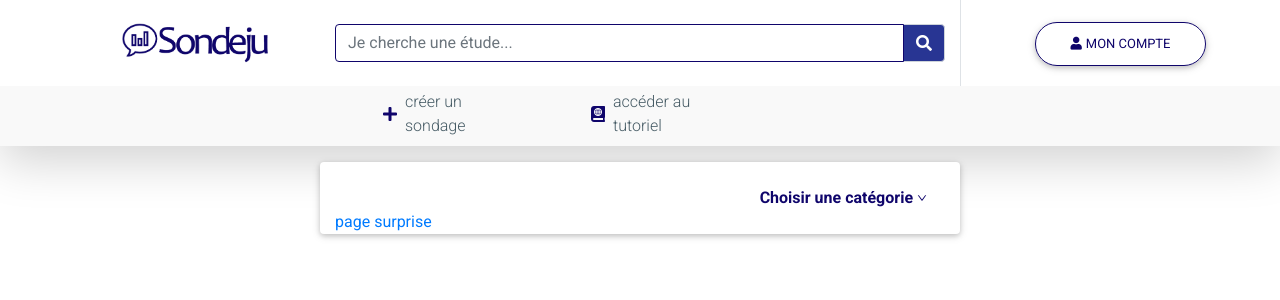
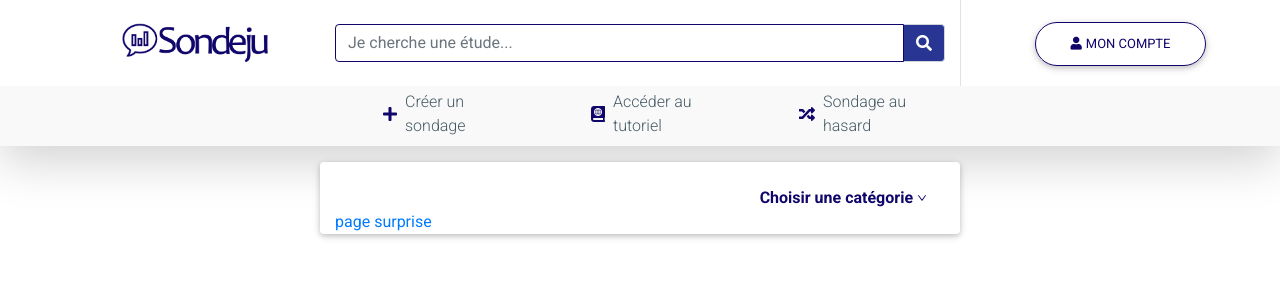
Before and after one commit to Antoine68/sondeju, a React (Create React App) app: page / in a window 1280 px wide. Shown: the top 300 px of the page. Built offline with nearby package versions, Linux system fonts and the light colour scheme.

Commit message:
ajout lien sondage au hasard

```diff
--- a/src/components/Header.js
+++ b/src/components/Header.js
@@ -44,12 +44,17 @@ export default class Header extends React.Component {
 
               <a class="ml-5 col-lg-3 text-left mt-1 mb-2 d-flex align-items-center" href="#">
               <i class="fas fa-plus blue-color fa-1x mr-2" aria-hidden="true"></i>
-                <div class="text color-grey hover-texte">créer un sondage</div>
+                <div class="text color-grey hover-texte">Créer un sondage</div>
               </a>
 
               <a class="ml-5 col-lg-3 text-left mt-1 mb-2 d-flex align-items-center" href="#">
               <i class="fas fa-atlas blue-color fa-1x mr-2" aria-hidden="true"></i>
-                <div class="text color-grey hover-texte">accéder au tutoriel</div>
+                <div class="text color-grey hover-texte">Accéder au tutoriel</div>
+              </a>
+
+              <a class="ml-5 col-lg-3 text-left mt-1 mb-2 d-flex align-items-center" href="#">
+              <i class="fas fa-random blue-color fa-1x mr-2" aria-hidden="true"></i>
+                <div class="text color-grey hover-texte">Sondage au hasard</div>
               </a>
 
             </div>
```
